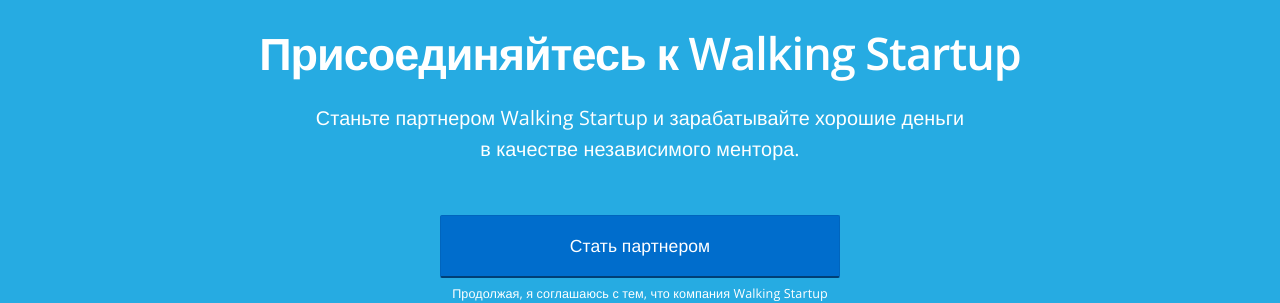
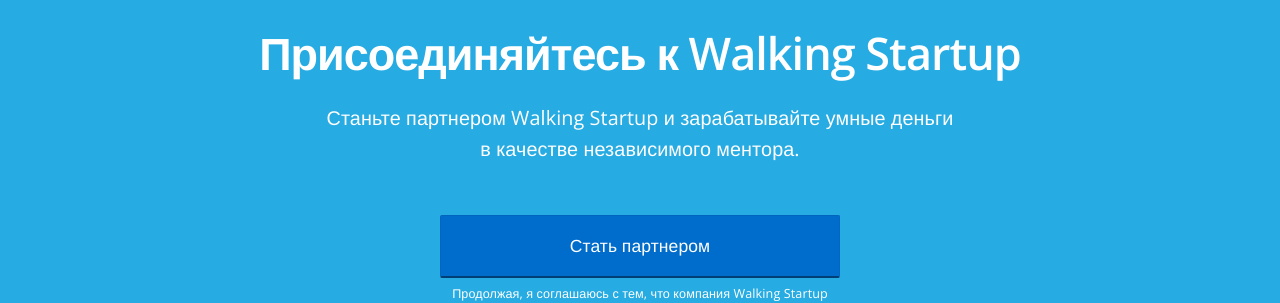
Before and after one commit to RakhimyanTim/partner.ws.github.io, a Jekyll site: the page built from pages/index.html, in a window 1280 px wide. Shown: the part 135-438 px from the top of the page. Built offline with Jekyll 4.4.1, drawn with Linux system fonts in a browser that asks for light colours; nearby versions of some CDN libraries.

Commit message:
Update index.html

```diff
--- a/pages/index.html
+++ b/pages/index.html
@@ -9,7 +9,7 @@
 <header class="fancy-hero new-content">
  		<div class="container">
  			<h2>{{ page.title }}</h2>
-			<p class="sub-text landing-page">Станьте партнером Walking Startup и зарабатывайте хорошие деньги <br>в качестве независимого ментора. </p>
+			<p class="sub-text landing-page">Станьте партнером Walking Startup и зарабатывайте умные деньги <br>в качестве независимого ментора. </p>
 
 			<div class="cta-container" style="margin-top: 50px;">
 				<a href="https://goo.gl/forms/Qqz8WIiHYNwmoeQU2" class="btn btn-block btn-centered btn-large btn-primary sign-up" style="display: inherit;">Стать партнером</a>
```
